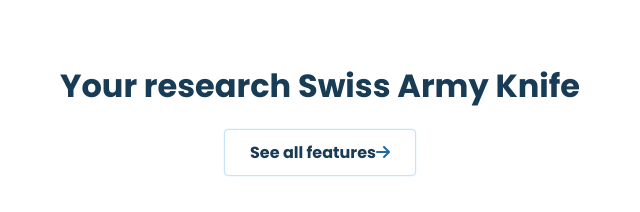
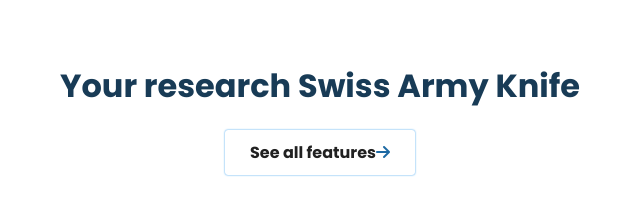
Before and after one commit to DharuvManchanda/CLONE-USABILITYHUB, a plain HTML site: page index.html in a window 1280 px wide. Shown: the part 820-1032 px from the top of the page, 320-960 px from the left. Drawn offline with Linux system fonts and the light colour scheme.

Commit message:
Update style.css

```diff
--- a/style.css
+++ b/style.css
@@ -143,7 +143,6 @@ gap: 120px;
 .text .secondary-btn{
     font-size: 1rem;
 margin-top: 20px;
-color:var(--primary-text-color);
 }
 .fa-solid{
 color: #1d69a3;
```
